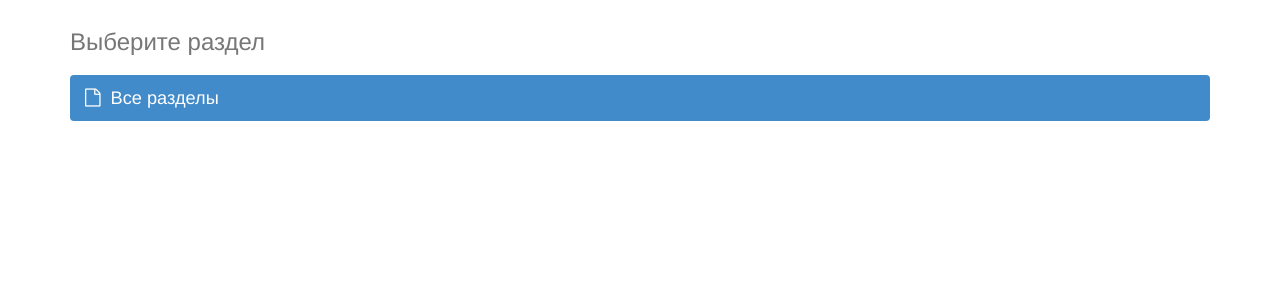
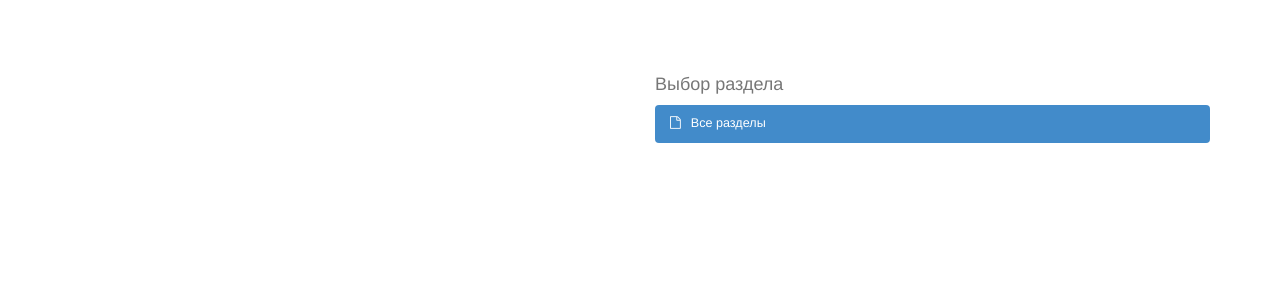
Before and after one commit to notapresent/rtrss, a Flask app: page / in a window 1280 px wide. Shown: the part 51-351 px from the top of the page. Run offline with Flask 2, Linux system fonts and the light colour scheme; data that the repository does not hold is empty; parts of the project's set-up code (start-up, migrations or seed data) failed here and were passed over; some libraries are stand-ins or nearby versions.

Commit message:
Add affix for left column

```diff
--- a/rtrss/templates/index.html
+++ b/rtrss/templates/index.html
@@ -2,20 +2,32 @@
 
 {% block head %}
 {{ super() }}
-<style>
-    #treeview li {
-    font-size: 1.3em;
-    }
-</style>
+
 {% endblock %}
 
 {% block content %}
 <script>var treeData = {{ json | safe }};</script>
 
-<h3 class="text-muted">Выберите раздел</h3>
-<p class="lead"></p>
+<div class="row">
+    <div class="col-lg-6">
+        <div id="feedform" data-spy="affix" data-offset-top="2">
+            <h2></h2>
 
-<div id="treeview" class="test"></div>
+            <p>
+
+            </p>
+        </div>
+    </div>
+
+    <div id="category_chooser" class="col-lg-6">
+        <h4 class="text-muted">Выбор раздела</h4>
+
+        <div id="treeview"></div>
+    </div>
+
+
+</div>
+
 {% endblock %}
 
 {% block foot %}
@@ -23,11 +35,14 @@
 <script src="{{ url_for('static', filename='bootstrap-treeview.js') }}"></script>
 <script>
 $(function() {
+    var feedformWidth = $('#category_chooser').width() - parseInt($('#feedform').css('paddingLeft')) - parseInt($('#feedform').css('paddingRight'));
+    $('#feedform').css('width', feedformWidth);
+
     $('#treeview').treeview({
           enableLinks: false,
           showTags: true,
           data: treeData,
-          levels: 1,
+          levels: 2,
           showBorder: false,
           expandIcon: 'glyphicon glyphicon-chevron-right',
           collapseIcon: 'glyphicon glyphicon-chevron-down',
```
